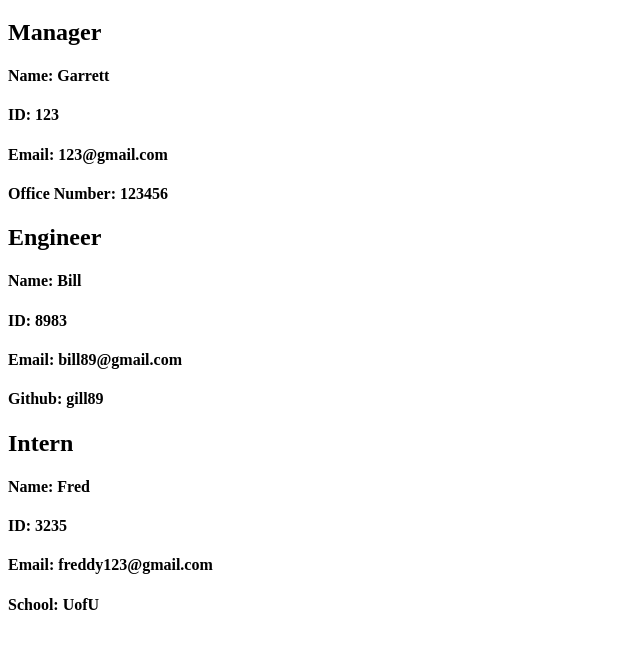
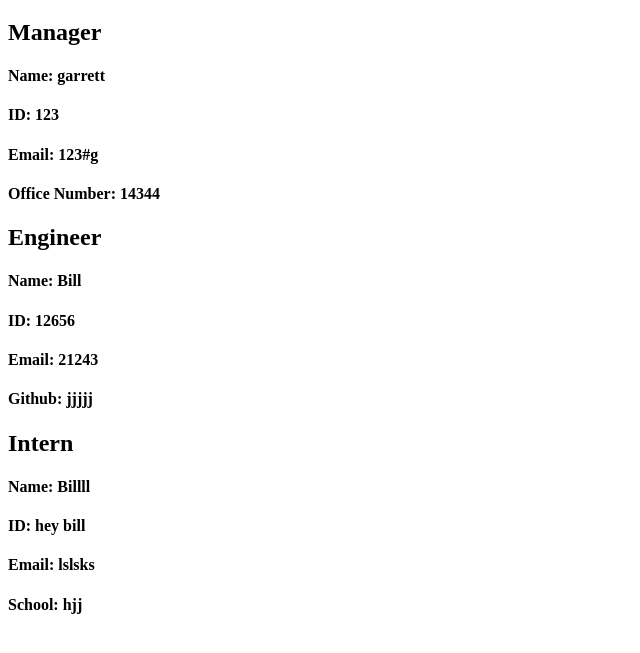
Before and after one commit to gjspencer22/TeamProfileGenerator, a website: page dist/index.html in a window 1280 px wide. Shown: the part 61-714 px from the top of the page, without its empty margins (0-640 px from the left). Drawn offline with Linux system fonts and the light colour scheme.

Commit message:
added employee test

```diff
--- a/dist/index.html
+++ b/dist/index.html
@@ -13,24 +13,24 @@
     <div class="members">
       <div class="firstMember">
         <h2 class="title">Manager</h2>
-        <h4 class="name">Name: Garrett</h4>
+        <h4 class="name">Name: garrett</h4>
         <h4>ID: 123</h4>
-        <h4>Email: 123@gmail.com</h4>
-        <h4>Office Number: 123456</h4>
+        <h4>Email: 123#g</h4>
+        <h4>Office Number: 14344</h4>
       </div>
       <div class="secondMember">
         <h2 class="title">Engineer</h2>
         <h4 class="name">Name: Bill</h4>
-        <h4>ID: 8983</h4>
-        <h4>Email: bill89@gmail.com</h4>
-        <h4>Github: gill89</h4>
+        <h4>ID: 12656</h4>
+        <h4>Email: 21243</h4>
+        <h4>Github: jjjjj</h4>
       </div>
       <div class="thirdMember">
         <h2 class="title">Intern</h2>
-        <h4 class="name">Name: Fred</h4>
-        <h4>ID: 3235</h4>
-        <h4>Email: freddy123@gmail.com</h4>
-        <h4>School: UofU</h4>
+        <h4 class="name">Name: Billll</h4>
+        <h4>ID: hey bill</h4>
+        <h4>Email: lslsks</h4>
+        <h4>School: hjj</h4>
       </div>
       <div class="fourthMember">
         <h4 class="name"></h4>
```
Also changed, not shown: package.json (added, +27 -0 lines), 1 other file.
